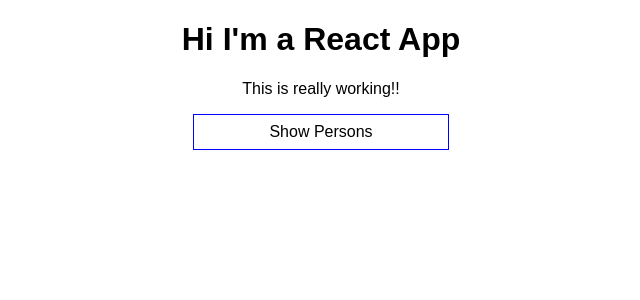
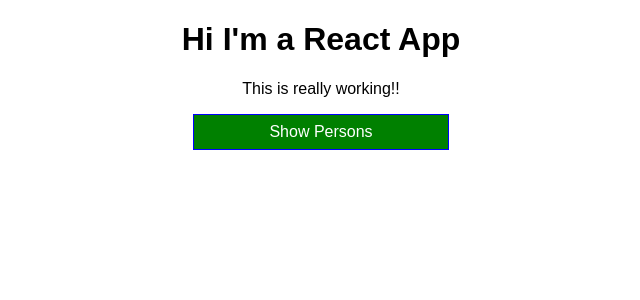
Before and after one commit to mahmoudismaiel/react_course, a React (Create React App) app in the folder my-app/: page / in a window 1280 px wide. Shown: the top 300 px of the page, without its empty margins (319-959 px from the left). Built offline with nearby package versions, Linux system fonts and the light colour scheme.

Commit message:
finished using className and inline styles dynamically -- till lesson 67

```diff
--- a/my-app/src/App.css
+++ b/my-app/src/App.css
@@ -1,3 +1,11 @@
 .App {
   text-align: center;
 }
+
+.red {
+  color: red;
+}
+
+.bold {
+  font-weight: bold;
+}
--- a/my-app/src/App.js
+++ b/my-app/src/App.js
@@ -65,7 +65,8 @@
 
   render() {
     const buttonStyle = {
-      backgroundColor: 'white',
+      backgroundColor: 'green',
+      color: 'white',
       font: 'inherit',
       width: '20%',
       border: '1px solid blue',
@@ -91,12 +92,24 @@
 
         </div>
       )
+
+      buttonStyle.backgroundColor = 'red';
+    }
+
+    //let classes = ['red', 'bold'].join(' '); //e.g "red bold"
+
+    const classes = [];
+    if(this.state.persons.length <=2){
+      classes.push('red'); //classes = ['red']
+    }
+    if(this.state.persons.length <=1){
+      classes.push('bold'); //classes = ['red', 'bold']
     }
 
     return (
       <div className="App" >
         <h1>Hi I'm a React App</h1>
-        <p> This is really working!!</p>
+        <p className={classes.join(' ')}> This is really working!!</p>
         <button
           style={buttonStyle}
           onClick={this.togglePersonHandler}>{this.state.buttonName}</button>
```
